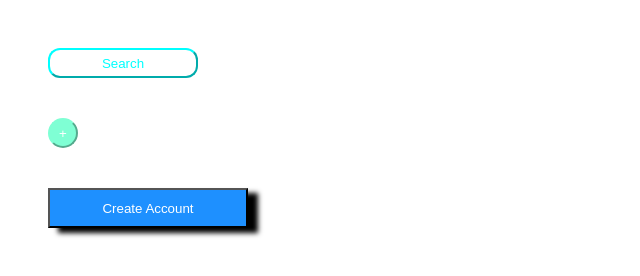
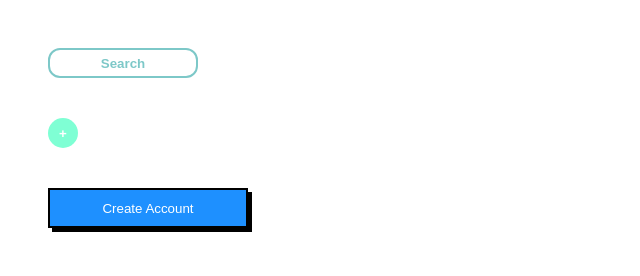
Before and after one commit to DebbiePham/Button-Up, a plain HTML site: page index.html in a window 1280 px wide. Shown: the whole page, without its empty margins (0-640 px from the left). Drawn offline with Linux system fonts and the light colour scheme.

Commit message:
Style updated

```diff
--- a/button_up.css
+++ b/button_up.css
@@ -2,12 +2,11 @@
     width: 150px;
     height: 30px;
     background-color: white;
-    color: aqua;
-    text-align: center;
-    border-color: aqua;
+    color: #7dc8c8;
+    border: 2px solid #7dc8c8;
     border-radius: 12px;
     margin: 40px;
-
+    font-weight: 900;
 }
 
 #add {
@@ -16,9 +15,10 @@
     background-color: aquamarine;
     color: white;
     border-radius: 50%;
-    border-color: aquamarine;
+    border: none;
     margin-left: 40px;
     margin-top: 0px;
+    font-weight: 900;
 }
 
 #create_account {
@@ -26,8 +26,8 @@
     height: 40px;
     background-color:dodgerblue;
     color: white;
-    border-color: black;
+    border: 2px solid black;
     margin-left: 40px;
     margin-top: 40px;
-    box-shadow: 10px 5px 5px black;
+    box-shadow: 4px 4px black;
 }
```
